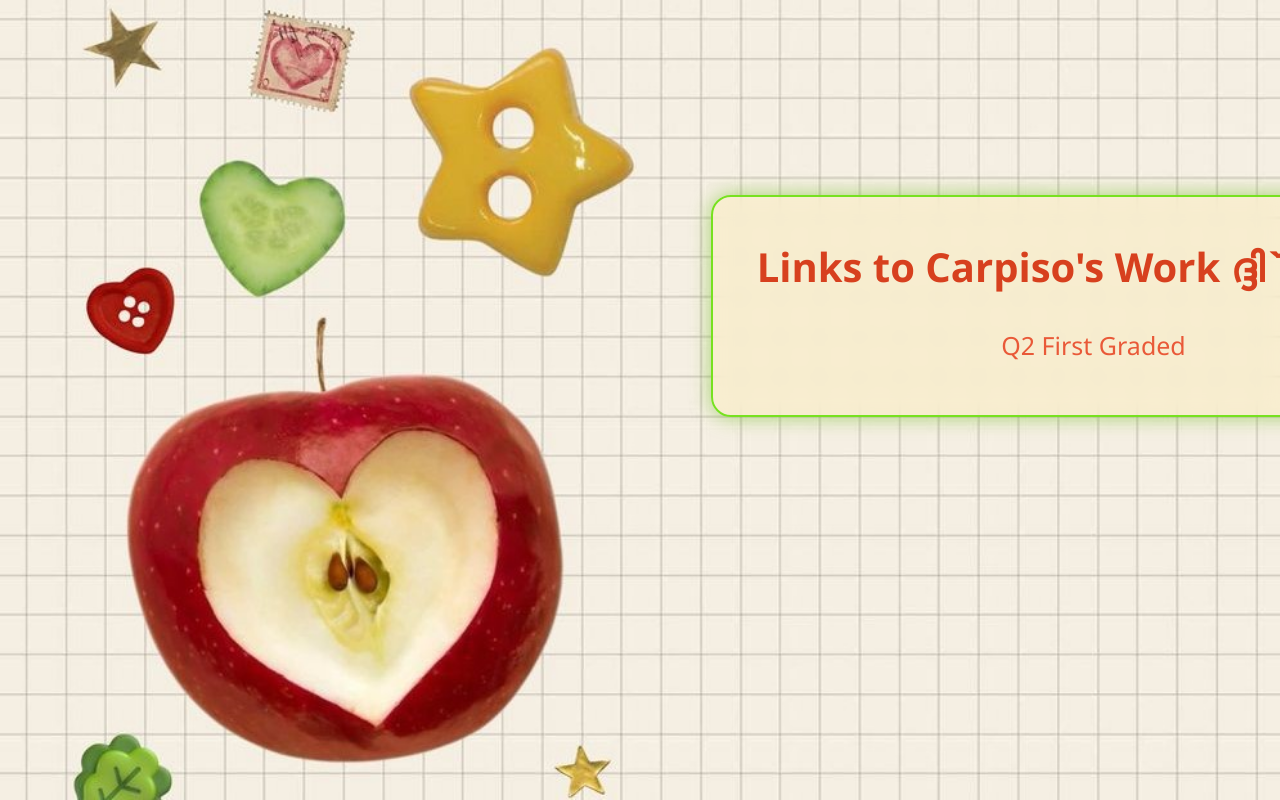
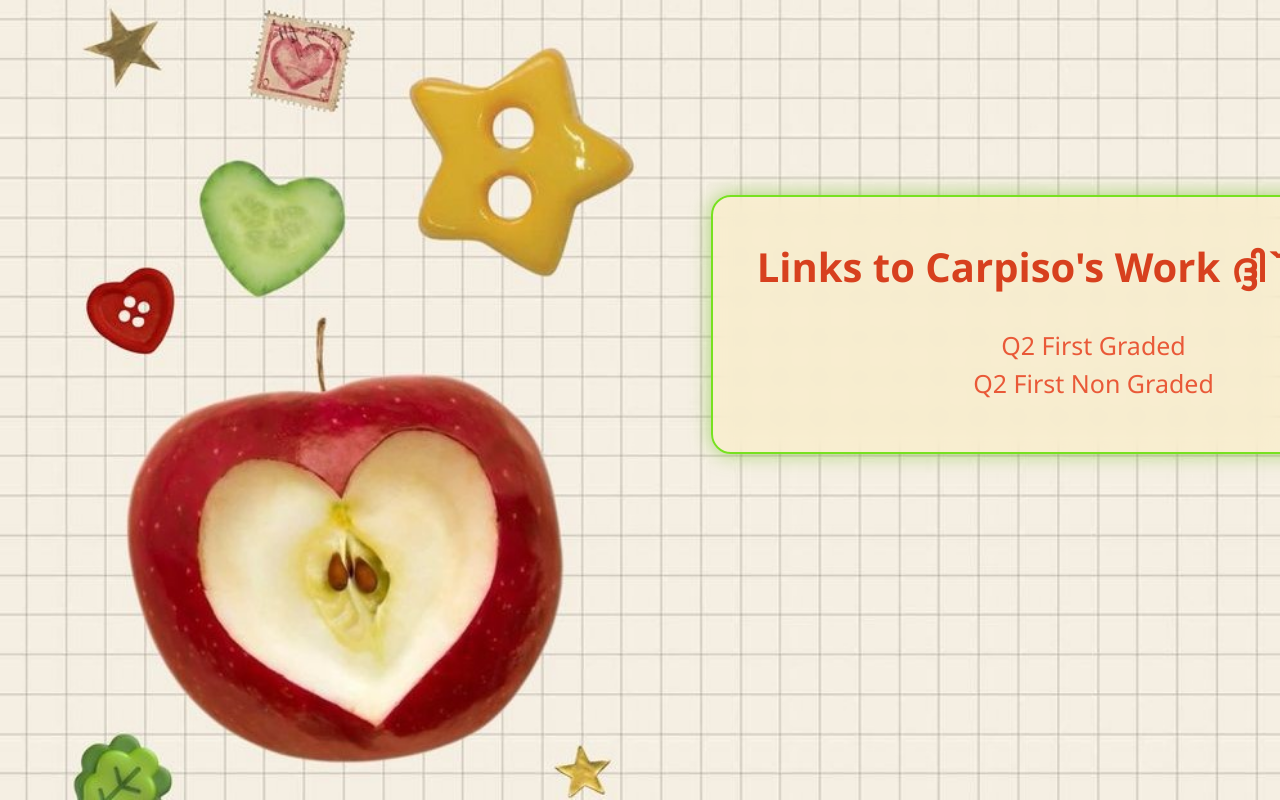
Before and after one commit to sl33p-eepy/CS3_2ndQtrPortfolio_PotassiumCarpiso, a plain HTML site: page index.html in a window 1280 px wide. Shown: the top 800 px of the page. Drawn offline with nearby package versions, Linux system fonts and the light colour scheme.

Commit message:
updated index

```diff
--- a/index.html
+++ b/index.html
@@ -82,6 +82,7 @@
             <nav>
             <ul>
             <a href="./public/Q21GKCarpiso.html">Q2 First Graded</a><br>
+            <a href="./public/Q21NGKCarpiso.html">Q2 First Non Graded</a><br>
             </ul>
             </nav>
         </div>
```
